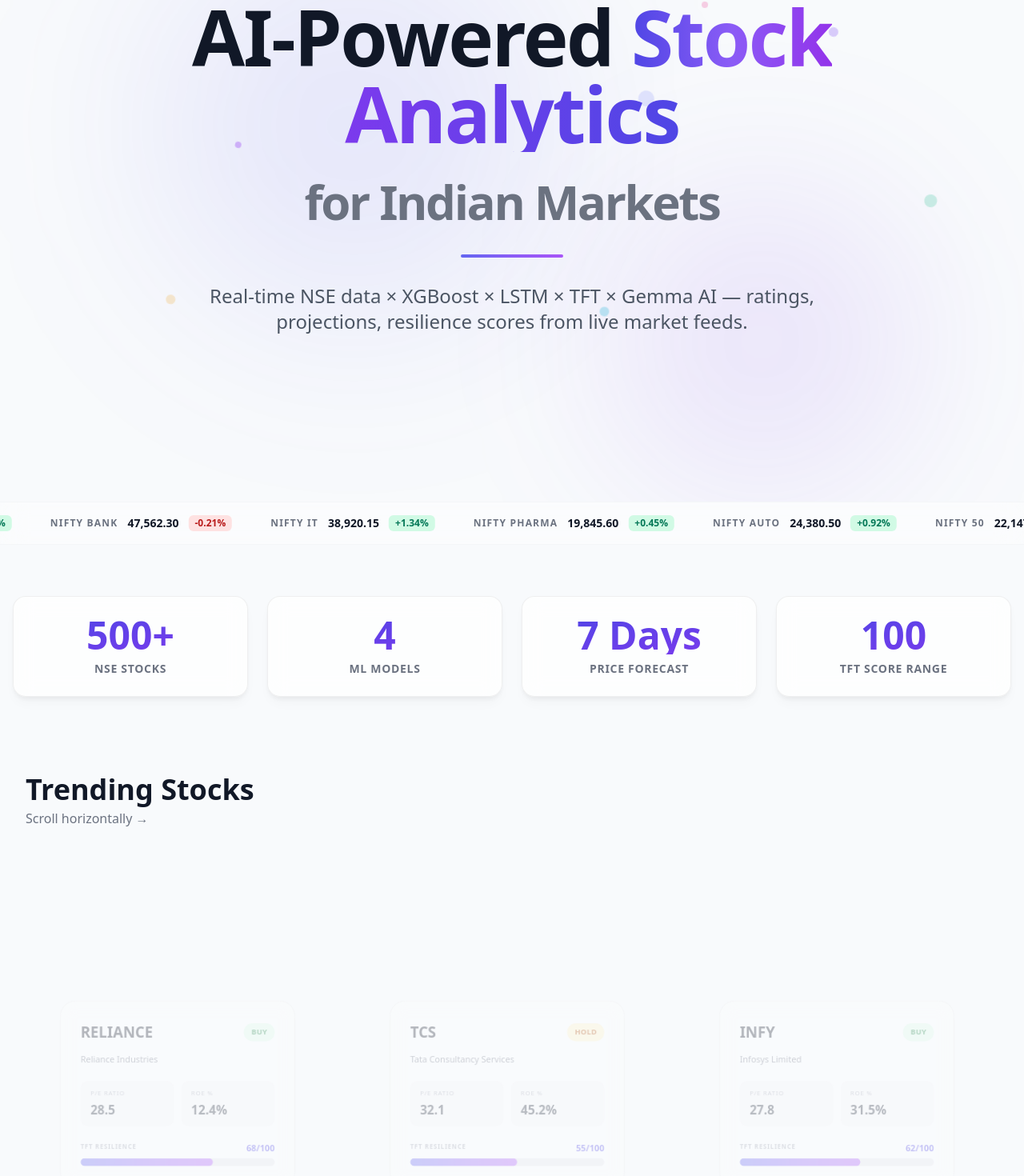
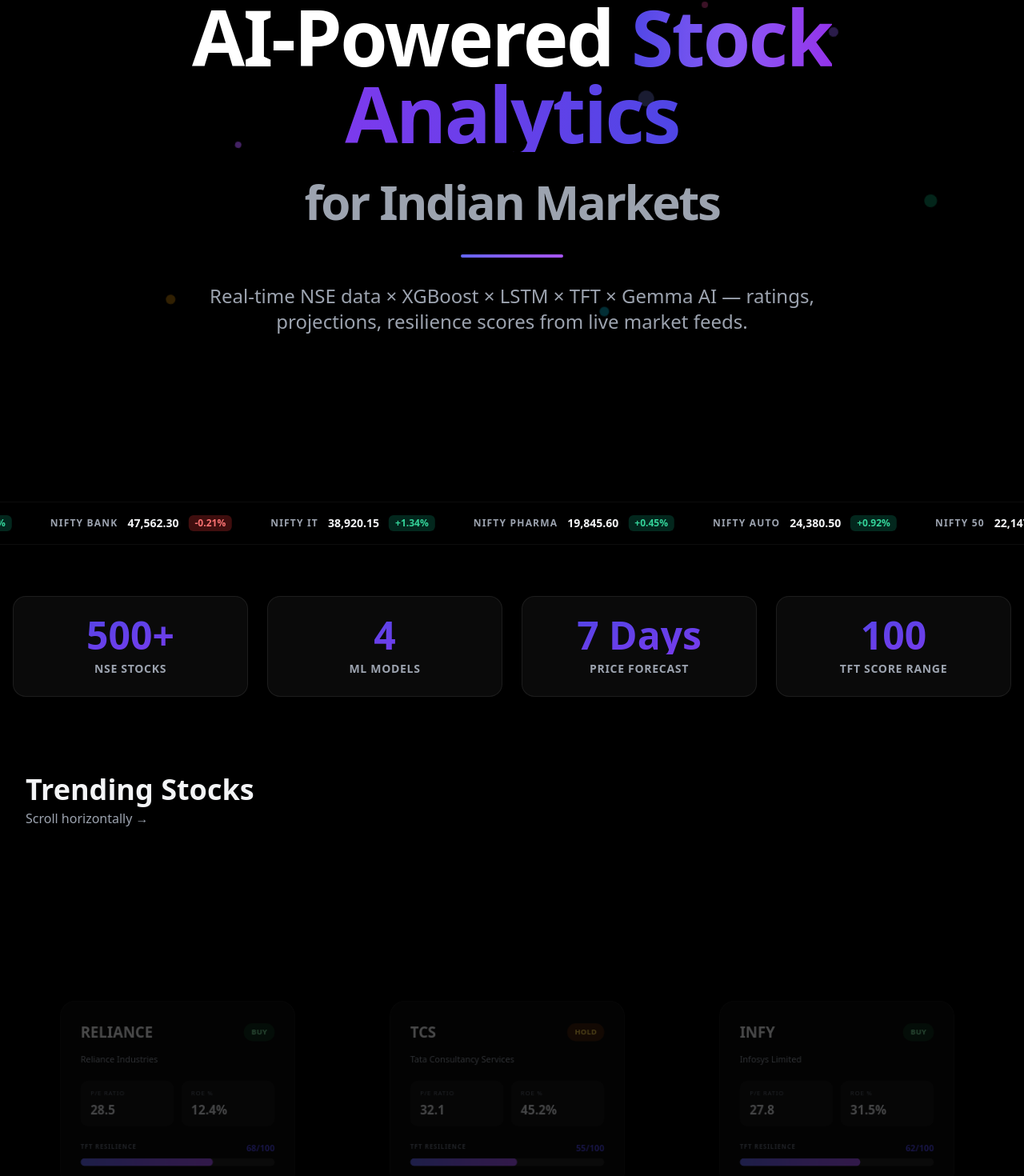
Before and after one commit to RahulKumar1119/quant-screener-india, a React (Vite) app: page / in a window 1280 px wide. Shown: the part 161-1631 px from the top of the page at 80% size. Built offline with nearby package versions, Linux system fonts and the light colour scheme; no server answers; the HTML template or start-up script is replaced by a standard one.

Commit message:
updated first page

```diff
--- a/src/App.tsx
+++ b/src/App.tsx
@@ -9,7 +9,7 @@ function App() {
   return (
     <BrowserRouter>
       <ThemeProvider>
-        <div className="min-h-screen bg-[rgb(var(--color-surface))] text-gray-900 dark:text-gray-100">
+        <div className="min-h-screen bg-black text-gray-100">
           <NavigationHeader />
           <Routes>
             <Route path="/" element={<HomePage />} />
--- a/src/components/HomePage.tsx
+++ b/src/components/HomePage.tsx
@@ -249,17 +249,17 @@ export function HomePage() {
           <div className="particle absolute top-[50%] right-[10%] w-4 h-4 rounded-full bg-emerald-500/20" />
           <div className="particle absolute top-[70%] left-[15%] w-3 h-3 rounded-full bg-amber-500/20" />
           {/* Large gradient orbs */}
-          <div className="parallax-fast absolute top-0 left-[15%] w-[500px] h-[500px] bg-indigo-600/10 dark:bg-indigo-600/5 rounded-full blur-[120px]" />
-          <div className="parallax-slow absolute bottom-0 right-[10%] w-[400px] h-[400px] bg-violet-600/10 dark:bg-violet-600/5 rounded-full blur-[100px]" />
+          <div className="parallax-fast absolute top-0 left-[15%] w-[500px] h-[500px] bg-indigo-600/8 rounded-full blur-[120px]" />
+          <div className="parallax-slow absolute bottom-0 right-[10%] w-[400px] h-[400px] bg-violet-600/8 rounded-full blur-[100px]" />
         </div>
 
         <div className="hero-content relative max-w-6xl mx-auto px-4 text-center" style={{ transformStyle: "preserve-3d" }}>
           <h1 className="text-5xl md:text-7xl lg:text-8xl font-black leading-[0.95] mb-8 tracking-tight">
-            <span className="hero-word inline-block text-gray-900 dark:text-white">AI-Powered</span>{" "}
+            <span className="hero-word inline-block text-white">AI-Powered</span>{" "}
             <span className="hero-word inline-block bg-gradient-to-r from-indigo-600 via-violet-500 to-purple-600 dark:from-indigo-400 dark:via-violet-400 dark:to-purple-400 bg-clip-text text-transparent">Stock</span>{" "}
             <span className="hero-word inline-block bg-gradient-to-r from-violet-600 to-indigo-600 dark:from-violet-400 dark:to-indigo-400 bg-clip-text text-transparent">Analytics</span>
             <br />
-            <span className="hero-word inline-block text-3xl md:text-5xl lg:text-6xl font-bold text-gray-500 dark:text-gray-400 mt-2">
+            <span className="hero-word inline-block text-3xl md:text-5xl lg:text-6xl font-bold text-gray-400 mt-2">
               for Indian Markets
             </span>
           </h1>
@@ -267,7 +267,7 @@ export function HomePage() {
           {/* Decorative animated line */}
           <div className="hero-line-decoration h-1 w-32 mx-auto bg-gradient-to-r from-indigo-500 via-violet-500 to-purple-500 rounded-full mb-8" />
 
-          <p className="hero-subtitle text-lg md:text-xl lg:text-2xl text-gray-600 dark:text-gray-400 mb-12 max-w-3xl mx-auto leading-relaxed font-light">
+          <p className="hero-subtitle text-lg md:text-xl lg:text-2xl text-gray-400 mb-12 max-w-3xl mx-auto leading-relaxed font-light">
             Real-time NSE data × XGBoost × LSTM × TFT × Gemma AI —
             ratings, projections, resilience scores from live market feeds.
           </p>
@@ -287,7 +287,7 @@ export function HomePage() {
             </button>
             <button
               onClick={() => navigate("/screener")}
-              className="hero-btn px-10 py-5 glass font-bold text-lg rounded-2xl hover:-translate-y-1 hover:shadow-2xl transition-all duration-300 text-gray-800 dark:text-gray-200"
+              className="hero-btn px-10 py-5 glass font-bold text-lg rounded-2xl hover:-translate-y-1 hover:shadow-2xl transition-all duration-300 text-gray-200"
             >
               Custom Screener
             </button>
@@ -296,14 +296,14 @@ export function HomePage() {
       </section>
 
       {/* ════════ INFINITE TICKER BAR ════════ */}
-      <section className="border-y border-gray-200/30 dark:border-gray-700/20 bg-white/40 dark:bg-slate-900/40 backdrop-blur-lg py-4 overflow-hidden">
+      <section className="border-y border-white/5 bg-black/60 backdrop-blur-lg py-4 overflow-hidden">
         <div className="ticker-inner flex gap-12 whitespace-nowrap w-max">
           {/* Duplicate for seamless loop */}
           {[...MARKET_INDICES, ...MARKET_INDICES].map((idx, i) => (
             <div key={`${idx.name}-${i}`} className="flex items-center gap-3">
-              <span className="text-xs font-bold text-gray-500 dark:text-gray-400 uppercase tracking-widest">{idx.name}</span>
-              <span className="text-sm font-black text-gray-900 dark:text-gray-100 tabular-nums">{idx.value}</span>
-              <span className={`text-xs font-bold px-2 py-0.5 rounded-md ${idx.positive ? "bg-emerald-100 text-emerald-700 dark:bg-emerald-900/50 dark:text-emerald-400" : "bg-red-100 text-red-700 dark:bg-red-900/50 dark:text-red-400"}`}>
+              <span className="text-xs font-bold text-gray-400 uppercase tracking-widest">{idx.name}</span>
+              <span className="text-sm font-black text-gray-100 tabular-nums">{idx.value}</span>
+              <span className={`text-xs font-bold px-2 py-0.5 rounded-md ${idx.positive ? "bg-emerald-900/50 text-emerald-400" : "bg-red-900/50 text-red-400"}`}>
                 {idx.change}
               </span>
             </div>
@@ -320,7 +320,7 @@ export function HomePage() {
                 <span className="counter-value" data-target={stat.end}>0</span>
                 <span>{stat.suffix}</span>
               </div>
-              <div className="text-sm text-gray-500 dark:text-gray-400 mt-2 font-semibold uppercase tracking-wider">
+              <div className="text-sm text-gray-400 mt-2 font-semibold uppercase tracking-wider">
                 {stat.label}
               </div>
             </div>
@@ -331,8 +331,8 @@ export function HomePage() {
       {/* ════════ HORIZONTAL SCROLL STOCKS (Pinned) ════════ */}
       <section className="hscroll-section relative">
         <div className="absolute top-8 left-8 z-10">
-          <h2 className="text-3xl md:text-4xl font-bold text-gray-900 dark:text-gray-100">Trending Stocks</h2>
-          <p className="text-gray-500 dark:text-gray-400 mt-1">Scroll horizontally →</p>
+          <h2 className="text-3xl md:text-4xl font-bold text-gray-100">Trending Stocks</h2>
+          <p className="text-gray-400 mt-1">Scroll horizontally →</p>
         </div>
         <div className="hscroll-container flex items-center gap-8 px-8 pt-24 pb-8 min-h-screen">
           {trendingStocks.map((stock) => (
@@ -343,35 +343,35 @@ export function HomePage() {
               style={{ transformStyle: "preserve-3d" }}
             >
               <div className="flex items-center justify-between mb-4">
-                <span className="text-2xl font-black text-gray-900 dark:text-gray-100 group-hover:text-indigo-600 dark:group-hover:text-indigo-400 transition-colors">
+                <span className="text-2xl font-black text-gray-100 group-hover:text-indigo-400 transition-colors">
                   {stock.ticker}
                 </span>
                 <span className={`text-xs font-bold px-3 py-1.5 rounded-full uppercase tracking-wide ${
-                  stock.ai_rating === "STRONG BUY" ? "bg-emerald-100 text-emerald-700 dark:bg-emerald-900/40 dark:text-emerald-300"
-                    : stock.ai_rating === "BUY" ? "bg-green-100 text-green-700 dark:bg-green-900/40 dark:text-green-300"
-                    : stock.ai_rating === "HOLD" ? "bg-amber-100 text-amber-700 dark:bg-amber-900/40 dark:text-amber-300"
-                    : "bg-red-100 text-red-700 dark:bg-red-900/40 dark:text-red-300"
+                  stock.ai_rating === "STRONG BUY" ? "bg-emerald-900/50 text-emerald-300"
+                    : stock.ai_rating === "BUY" ? "bg-green-900/50 text-green-300"
+                    : stock.ai_rating === "HOLD" ? "bg-amber-900/50 text-amber-300"
+                    : "bg-red-900/50 text-red-300"
                 }`}>
                   {stock.ai_rating}
                 </span>
               </div>
-              <p className="text-sm text-gray-500 dark:text-gray-400 mb-6">{stock.company_name}</p>
+              <p className="text-sm text-gray-400 mb-6">{stock.company_name}</p>
               <div className="grid grid-cols-2 gap-3 mb-6">
-                <div className="bg-gray-100/80 dark:bg-slate-700/30 rounded-xl px-4 py-3">
-                  <div className="text-[10px] uppercase tracking-widest text-gray-400 dark:text-gray-500">P/E Ratio</div>
-                  <div className="text-xl font-bold text-gray-800 dark:text-gray-200 mt-1">{stock.pe_ratio}</div>
+                <div className="bg-white/5 rounded-xl px-4 py-3">
+                  <div className="text-[10px] uppercase tracking-widest text-gray-500">P/E Ratio</div>
+                  <div className="text-xl font-bold text-gray-200 mt-1">{stock.pe_ratio}</div>
                 </div>
-                <div className="bg-gray-100/80 dark:bg-slate-700/30 rounded-xl px-4 py-3">
-                  <div className="text-[10px] uppercase tracking-widest text-gray-400 dark:text-gray-500">ROE %</div>
-                  <div className="text-xl font-bold text-gray-800 dark:text-gray-200 mt-1">{stock.roe}%</div>
+                <div className="bg-white/5 rounded-xl px-4 py-3">
+                  <div className="text-[10px] uppercase tracking-widest text-gray-500">ROE %</div>
+                  <div className="text-xl font-bold text-gray-200 mt-1">{stock.roe}%</div>
                 </div>
               </div>
               <div>
                 <div className="flex justify-between mb-1.5">
-                  <span className="text-[10px] uppercase tracking-widest text-gray-400 dark:text-gray-500 font-semibold">TFT Resilience</span>
+                  <span className="text-[10px] uppercase tracking-widest text-gray-500 font-semibold">TFT Resilience</span>
                   <span className="text-sm font-bold text-indigo-600 dark:text-indigo-400">{stock.tft_score}/100</span>
                 </div>
-                <div className="h-3 bg-gray-200 dark:bg-gray-700 rounded-full overflow-hidden">
+                <div className="h-3 bg-white/10 rounded-full overflow-hidden">
                   <div
                     className="h-full bg-gradient-to-r from-indigo-500 via-violet-500 to-purple-500 rounded-full"
                     style={{ width: `${stock.tft_score}%` }}
@@ -384,16 +384,16 @@ export function HomePage() {
       </section>
 
       {/* ════════ FEATURES ════════ */}
-      <section className="py-24 bg-gradient-to-b from-gray-50/50 to-white dark:from-slate-800/10 dark:to-transparent">
+      <section className="py-24 bg-gradient-to-b from-black/50 to-black">
         <div className="max-w-7xl mx-auto px-4">
           <div className="text-center mb-16">
-            <h2 className="text-4xl md:text-5xl font-black text-gray-900 dark:text-gray-100 mb-4">
+            <h2 className="text-4xl md:text-5xl font-black text-gray-100 mb-4">
               Four ML Models.{" "}
               <span className="bg-gradient-to-r from-indigo-600 to-violet-600 dark:from-indigo-400 dark:to-violet-400 bg-clip-text text-transparent">
                 One Platform.
               </span>
             </h2>
-            <p className="text-lg text-gray-500 dark:text-gray-400 max-w-xl mx-auto">
+            <p className="text-lg text-gray-400 max-w-xl mx-auto">
               Real NSE data meets cutting-edge machine learning
             </p>
           </div>
@@ -401,8 +401,8 @@ export function HomePage() {
             {FEATURES.map((f) => (
               <div key={f.title} className="feature-card glass rounded-3xl p-8 hover:-translate-y-2 hover:shadow-2xl transition-all duration-500 group cursor-default" style={{ transformStyle: "preserve-3d" }}>
                 <div className="feat-icon text-5xl mb-5 inline-block group-hover:scale-125 transition-transform duration-500">{f.icon}</div>
-                <h3 className="text-xl font-bold text-gray-900 dark:text-gray-100 mb-3 group-hover:text-indigo-600 dark:group-hover:text-indigo-400 transition-colors duration-300">{f.title}</h3>
-                <p className="text-gray-600 dark:text-gray-400 leading-relaxed">{f.description}</p>
+                <h3 className="text-xl font-bold text-gray-100 mb-3 group-hover:text-indigo-400 transition-colors duration-300">{f.title}</h3>
+                <p className="text-gray-400 leading-relaxed">{f.description}</p>
               </div>
             ))}
           </div>
@@ -416,10 +416,10 @@ export function HomePage() {
           <div className="particle absolute -top-10 left-1/3 w-60 h-60 bg-indigo-500/10 rounded-full blur-[80px]" />
           <div className="particle absolute -bottom-10 right-1/3 w-60 h-60 bg-violet-500/10 rounded-full blur-[80px]" />
           <div className="relative">
-            <h2 className="text-4xl md:text-5xl font-black text-gray-900 dark:text-gray-100 mb-5">
+            <h2 className="text-4xl md:text-5xl font-black text-gray-100 mb-5">
               Start Analyzing
             </h2>
-            <p className="text-xl text-gray-600 dark:text-gray-400 mb-10 max-w-lg mx-auto">
+            <p className="text-xl text-gray-400 mb-10 max-w-lg mx-auto">
               Search any NSE ticker for AI-powered insights
             </p>
             <button
@@ -438,9 +438,9 @@ export function HomePage() {
       </section>
 
       {/* Footer */}
-      <footer className="border-t border-gray-200/30 dark:border-gray-700/20 py-12">
+      <footer className="border-t border-white/5 py-12">
         <div className="max-w-7xl mx-auto px-4 text-center">
-          <p className="text-gray-500 dark:text-gray-400 font-medium">
+          <p className="text-gray-400 font-medium">
             <span className="font-bold bg-gradient-to-r from-indigo-600 to-violet-600 dark:from-indigo-400 dark:to-violet-400 bg-clip-text text-transparent">Quant Screener India</span>
             {" "}— AI-powered NSE stock analytics
           </p>
--- a/src/index.css
+++ b/src/index.css
@@ -8,23 +8,23 @@
 
 /* 1.1 Light mode color tokens (RGB triplets) */
 :root {
-  --color-primary: 99 102 241;          /* indigo-500 */
-  --color-accent: 139 92 246;           /* violet-500 */
-  --color-surface: 248 250 252;         /* slate-50 */
-  --color-surface-elevated: 255 255 255; /* white */
-  --color-border: 226 232 240;          /* slate-200 */
-  --color-success: 34 197 94;
-  --color-warning: 245 158 11;
-  --color-danger: 239 68 68;
+  --color-primary: 129 140 248;          /* indigo-400 */
+  --color-accent: 167 139 250;           /* violet-400 */
+  --color-surface: 0 0 0;               /* pure black */
+  --color-surface-elevated: 15 15 15;    /* near-black */
+  --color-border: 38 38 38;             /* neutral-800 */
+  --color-success: 74 222 128;
+  --color-warning: 251 191 36;
+  --color-danger: 248 113 113;
 }
 
-/* 1.2 Dark mode color tokens (slate-900 base palette) */
+/* 1.2 Dark mode color tokens (also black) */
 .dark {
   --color-primary: 129 140 248;         /* indigo-400 */
   --color-accent: 167 139 250;          /* violet-400 */
-  --color-surface: 15 23 42;            /* slate-900 */
-  --color-surface-elevated: 30 41 59;   /* slate-800 */
-  --color-border: 51 65 85;             /* slate-600 */
+  --color-surface: 0 0 0;              /* pure black */
+  --color-surface-elevated: 12 12 12;   /* near-black */
+  --color-border: 38 38 38;            /* neutral-800 */
   --color-success: 74 222 128;
   --color-warning: 251 191 36;
   --color-danger: 248 113 113;
@@ -46,20 +46,20 @@
   .glass {
     backdrop-filter: blur(12px);
     -webkit-backdrop-filter: blur(12px);
-    background: rgba(255, 255, 255, 0.75);
-    border: 1px solid rgba(0, 0, 0, 0.06);
+    background: rgba(15, 15, 15, 0.7);
+    border: 1px solid rgba(255, 255, 255, 0.08);
     box-shadow:
-      0 4px 6px -1px rgba(0, 0, 0, 0.05),
-      0 10px 15px -3px rgba(0, 0, 0, 0.03);
+      0 4px 6px -1px rgba(0, 0, 0, 0.4),
+      0 10px 15px -3px rgba(0, 0, 0, 0.3);
   }
 
   /* 1.5 Dark mode glass override */
   .dark .glass {
-    background: rgba(15, 23, 42, 0.7);
-    border-color: rgba(255, 255, 255, 0.08);
+    background: rgba(10, 10, 10, 0.75);
+    border-color: rgba(255, 255, 255, 0.06);
     box-shadow:
-      0 4px 6px -1px rgba(0, 0, 0, 0.3),
-      0 10px 15px -3px rgba(0, 0, 0, 0.2);
+      0 4px 6px -1px rgba(0, 0, 0, 0.5),
+      0 10px 15px -3px rgba(0, 0, 0, 0.4);
   }
 }
 
```
